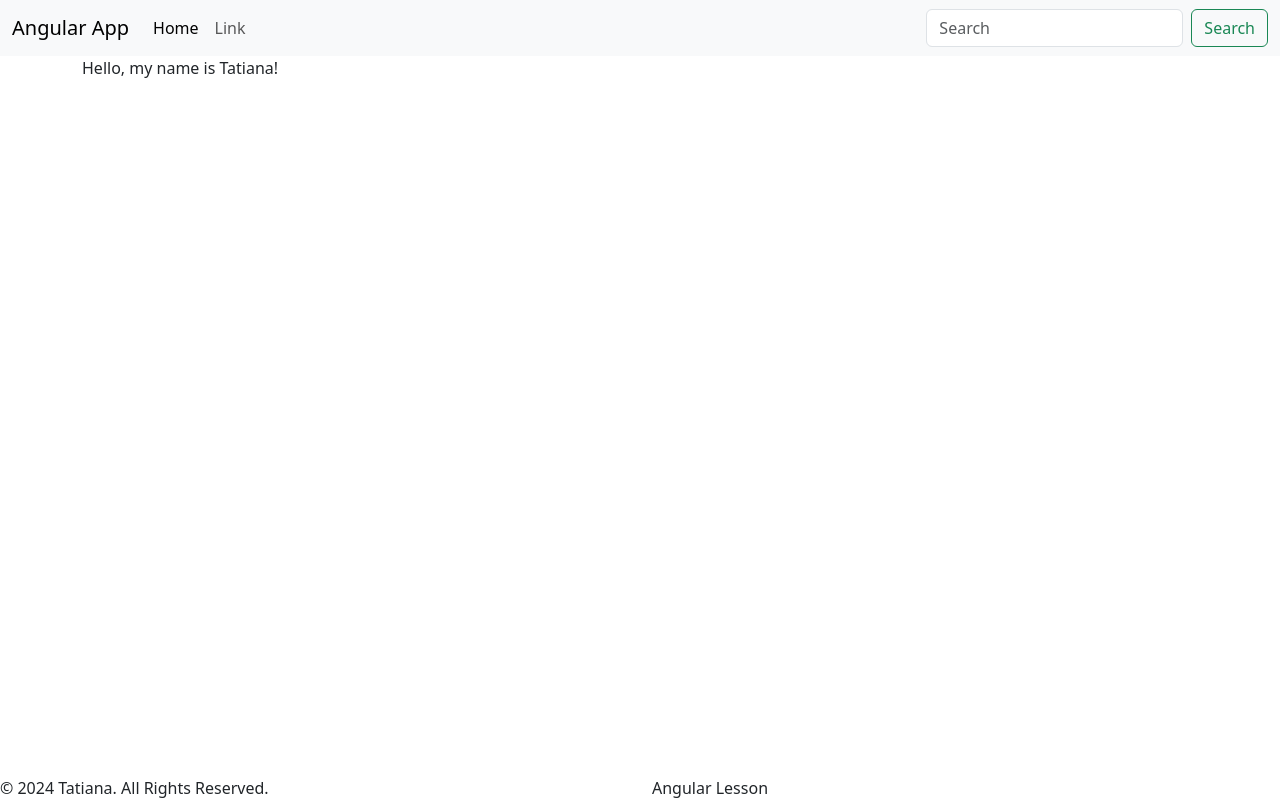
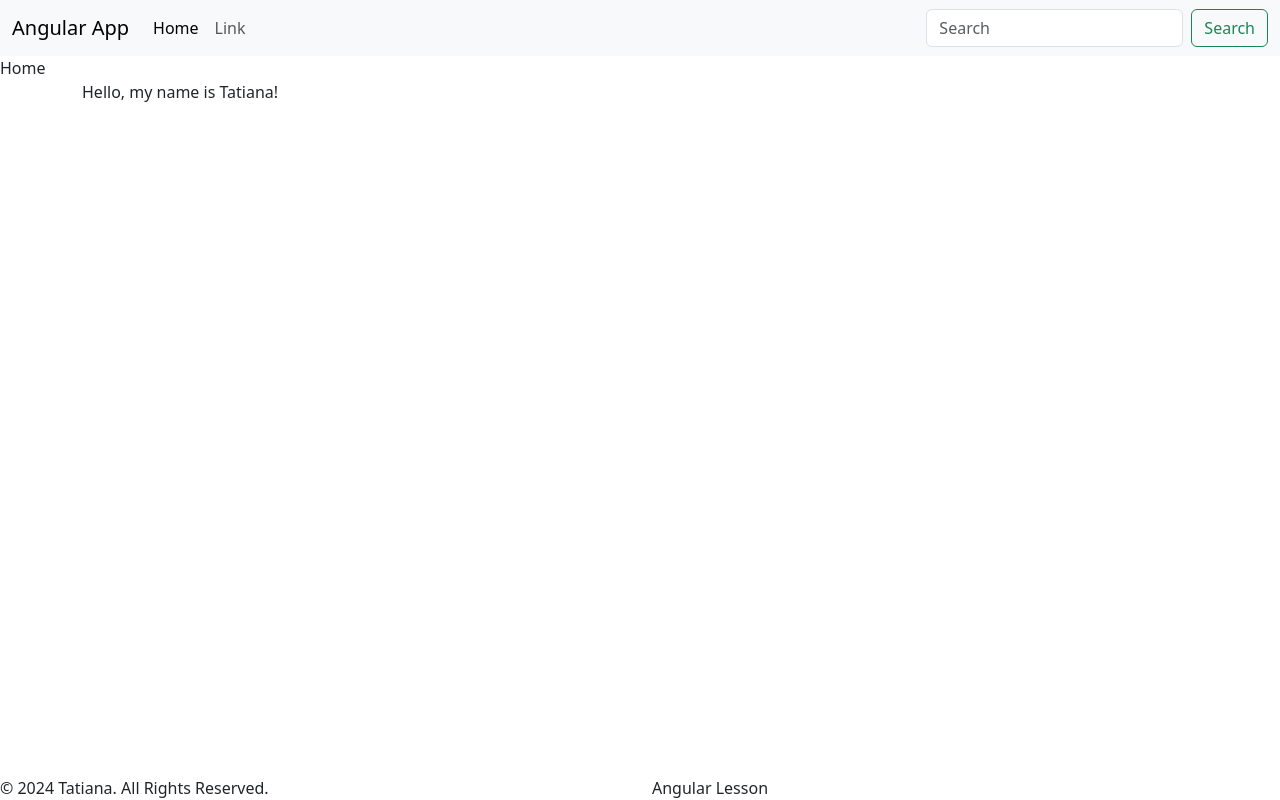
Before and after one commit to tatkrok/angular, an Angular app: page / in a window 1280 px wide. Built offline with nearby package versions, Linux system fonts and the light colour scheme.

Commit message:
init observable subject

```diff
--- a/src/app/ui/header/header.component.html
+++ b/src/app/ui/header/header.component.html
@@ -7,10 +7,10 @@
     <div class="collapse navbar-collapse" id="navbarSupportedContent">
       <ul class="navbar-nav me-auto mb-2 mb-lg-0">
         <li class="nav-item">
-          <a class="nav-link active" aria-current="page" href="#">Home</a>
+          <a class="nav-link active" aria-current="page" href="#" (click)="changeSelectedMenu('Home')">Home</a>
         </li>
         <li class="nav-item">
-          <a class="nav-link" href="#">Link</a>
+          <a class="nav-link" href="#" (click)="changeSelectedMenu('Link')">Link</a>
         </li>
       </ul>
       <form class="d-flex">
@@ -20,3 +20,6 @@
     </div>
   </div>
 </nav>
+
+
+{{ selectedMenu$ | async}}
--- a/src/app/ui/header/header.component.ts
+++ b/src/app/ui/header/header.component.ts
@@ -1,4 +1,5 @@
 import { Component } from '@angular/core';
+import { BehaviorSubject, Observable } from 'rxjs';
 
 @Component({
   selector: 'app-header',
@@ -6,5 +7,11 @@
   styleUrl: './header.component.css'
 })
 export class HeaderComponent {
+  selectedMenuSubject: BehaviorSubject<string> = new BehaviorSubject('Home');
+  selectedMenu$: Observable<string> = this.selectedMenuSubject.asObservable();
+
+  changeSelectedMenu(selectedMenu: string): void {
+    this.selectedMenuSubject.next(selectedMenu);
+  }
 
 }
```
